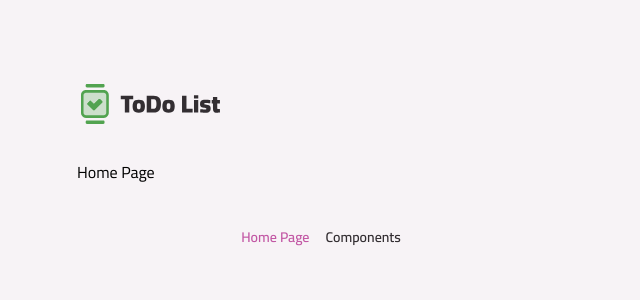
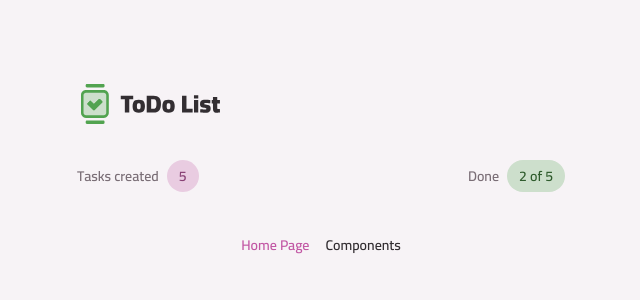
Before and after one commit to kevinrf100/toDo, a React (Vite) app: page / in a window 1280 px wide. Shown: the top 300 px of the page, without its empty margins (319-959 px from the left). Built offline with nearby package versions, Linux system fonts and the light colour scheme.

Commit message:
Creating the taskSummary component

```diff
--- /dev/null
+++ b/src/routes/-components/tasks-summary.tsx
@@ -0,0 +1,23 @@
+import { Badge } from '@/components/badge';
+import { Text } from '@/components/text';
+
+const TasksSummary = () => {
+  return (
+    <div className="flex items-center justify-between">
+      <div className="flex items-center gap-2">
+        <Text variant="body-sm-bold" color="gray-300">
+          Tasks created
+        </Text>
+        <Badge variant="secondary">5</Badge>
+      </div>
+      <div className="flex items-center gap-2">
+        <Text variant="body-sm-bold" color="gray-300">
+          Done
+        </Text>
+        <Badge variant="primary">2 of 5</Badge>
+      </div>
+    </div>
+  );
+};
+
+export { TasksSummary };
--- a/src/routes/index.tsx
+++ b/src/routes/index.tsx
@@ -1,4 +1,5 @@
 import { Container } from '@/components/container';
+import { TasksSummary } from '@/routes/-components/tasks-summary';
 import { createFileRoute } from '@tanstack/react-router';
 
 export const Route = createFileRoute('/')({
@@ -7,8 +8,8 @@ export const Route = createFileRoute('/')({
 
 function RouteComponent() {
   return (
-    <Container>
-      <div>Home Page</div>
+    <Container as="article">
+      <TasksSummary />
     </Container>
   );
 }
```
